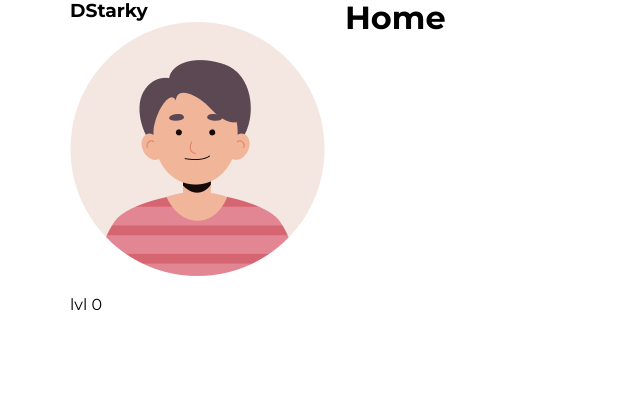
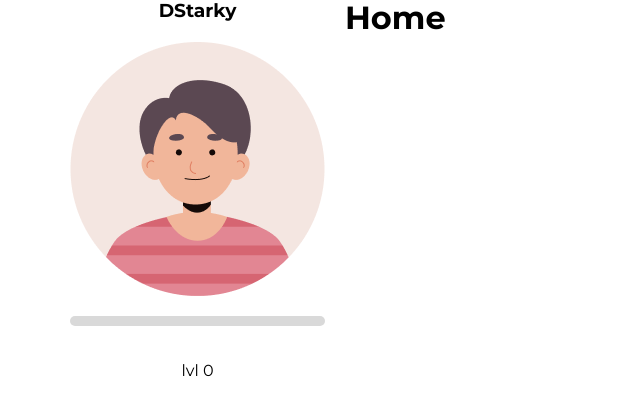
Before and after one commit to DStarky/solo-leveling, a React (Vite) app: page / in a window 1280 px wide. Shown: the top 414 px of the page, without its empty margins (0-640 px from the left). Built offline with nearby package versions, Linux system fonts and the light colour scheme.

Commit message:
added progress bar without inner element

```diff
--- a/src/components/Player.tsx
+++ b/src/components/Player.tsx
@@ -1,9 +1,12 @@
 import styled from 'styled-components';
 import Avatar from '../assets/images/avatar.png'
+import ProgressBar from './ProgressBar';
 
 const PlayerFrame = styled.section`
 	flex-basis: 25rem;
+  display: flex;
   flex-direction: column;
+  align-items: center;
   gap: 2rem;
 `;
 
@@ -11,7 +14,7 @@ const Player: React.FC = () => {
 	return <PlayerFrame>
     <h3>DStarky</h3>
     <img src={Avatar} alt="avatar of user" />
-    {/* <ProgressBar /> */}
+    <ProgressBar />
     <p>lvl 0</p>
   </PlayerFrame>;
 };
--- /dev/null
+++ b/src/components/ProgressBar.tsx
@@ -0,0 +1,16 @@
+import styled from 'styled-components';
+import { variables } from '../styles';
+
+const Outer = styled.div`
+	width: 100%;
+	height: 1rem;
+	border-radius: 1rem;
+	background-color: ${variables.colorBgGray};
+`;
+
+const ProgressBar: React.FC = () => {
+  return (
+    <Outer />
+  )
+}
+export default ProgressBar
--- /dev/null
+++ b/src/styles/index.tsx
@@ -0,0 +1,3 @@
+export const variables = {
+	colorBgGray: '#d9d9d9',
+};
```
